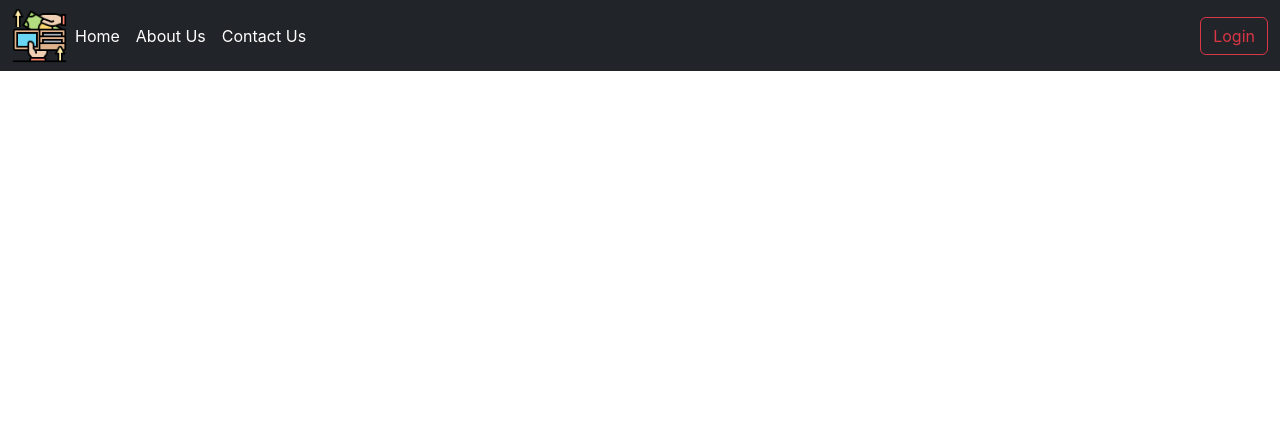
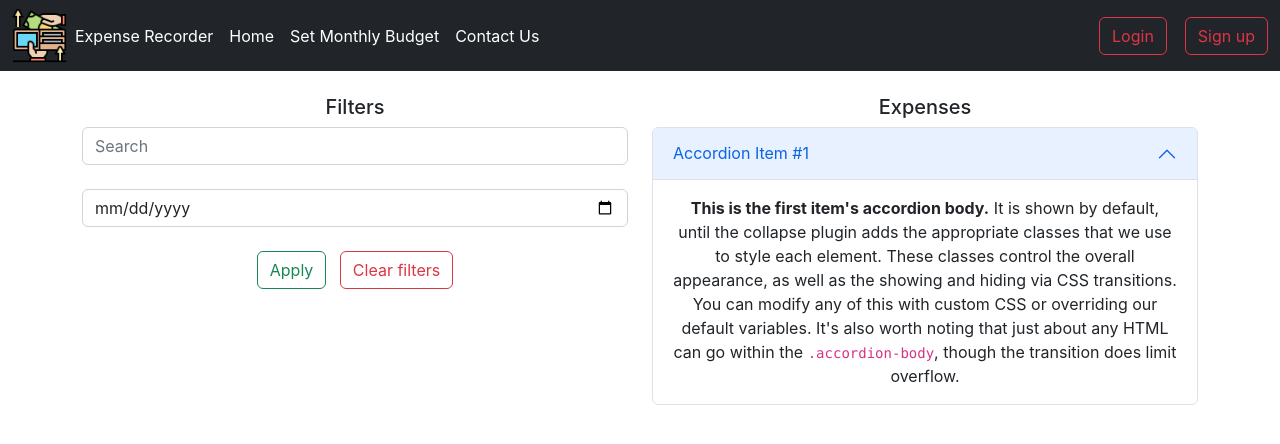
Before and after one commit to Dhokiya-Madhav/ExpenseTrackerClient, a React (Create React App) app: page / in a window 1280 px wide. Shown: the top 444 px of the page. Built offline with nearby package versions, Linux system fonts and the light colour scheme.

Commit message:
Home-screen & signup modules added

```diff
--- a/src/App.js
+++ b/src/App.js
@@ -2,6 +2,8 @@ import logo from './logo.svg';
 import './App.css';
 import Navigation from './components/navigation';
 import Login from './components/login';
+import Signup from './components/signup';
+import Expenses from './components/expense';
 import {
   BrowserRouter,
   Routes,
@@ -13,7 +15,9 @@ function App() {
       <BrowserRouter>
         <Navigation />
         <Routes>
+          <Route path="/" element={<Expenses/>}></Route>
           <Route path="/login" element={<Login/>}></Route>
+          <Route path="/signup" element={<Signup/>}></Route>
         </Routes>
       </BrowserRouter>
 
--- /dev/null
+++ b/src/components/expense.js
@@ -0,0 +1,42 @@
+import React from 'react'
+
+export default function Expenses() {
+
+    return (
+        <>
+            <div className="container text-center">
+                <div className="row align-items-start">
+                    <div className='col'>
+                        <h5>Filters</h5>
+                        <form>
+                            <input type="text" class="form-control" placeholder='Search' />
+                            <br></br>
+                            <input type="date" class="form-control" id="exampleFormControlInput1" />
+                            <br></br>
+                            <button className='btn btn-outline-success'>Apply</button>
+                            &nbsp;&nbsp;&nbsp;
+                            <button className='btn btn-outline-danger'>Clear filters</button>
+                        </form>
+                    </div>
+                    <div className="col">
+                        <h5>Expenses</h5>
+                        <div className="accordion" id="accordionPanelsStayOpenExample">
+                            <div className="accordion-item">
+                                <h2 className="accordion-header" id="panelsStayOpen-headingOne">
+                                    <button className="accordion-button" type="button" data-bs-toggle="collapse" data-bs-target="#panelsStayOpen-collapseOne" aria-expanded="true" aria-controls="panelsStayOpen-collapseOne">
+                                        Accordion Item #1
+                                    </button>
+                                </h2>
+                                <div id="panelsStayOpen-collapseOne" className="accordion-collapse collapse show" aria-labelledby="panelsStayOpen-headingOne">
+                                    <div className="accordion-body">
+                                        <strong>This is the first item's accordion body.</strong> It is shown by default, until the collapse plugin adds the appropriate classes that we use to style each element. These classes control the overall appearance, as well as the showing and hiding via CSS transitions. You can modify any of this with custom CSS or overriding our default variables. It's also worth noting that just about any HTML can go within the <code>.accordion-body</code>, though the transition does limit overflow.
+                                    </div>
+                                </div>
+                            </div>
+                        </div>
+                    </div>
+                </div>
+            </div>
+        </>
+    )
+}
--- a/src/components/navigation.js
+++ b/src/components/navigation.js
@@ -14,10 +14,13 @@ export default function Navigation() {
                         <img src={Logo} height={55} width={55} />
                         <ul className="navbar-nav me-auto mb-2 mb-lg-0">
                             <li className="nav-item">
-                                <a className="nav-link text-white active" aria-current="page" href="#">Home</a>
+                                <a className="nav-link text-white" aria-current="page" href="#">Expense Recorder</a>
                             </li>
                             <li className="nav-item">
-                                <a className="nav-link text-white" href="#">About Us</a>
+                                <Link to="/expense" className="nav-link text-white">Home</Link>
+                            </li>
+                            <li className="nav-item">
+                                <a className="nav-link text-white" href="#">Set Monthly Budget</a>
                             </li>
                             <li className="nav-item">
                                 <a className="nav-link text-white">Contact Us</a>
@@ -25,7 +28,8 @@ export default function Navigation() {
                         </ul>
                         <form className="d-flex" role="search">
                             <button className='btn btn-outline-danger'><Link to="/login" className='nav-link'>Login</Link></button>
-
+                            &nbsp;&nbsp;&nbsp;&nbsp;
+                            <button className='btn btn-outline-danger'><Link to="/signup" className='nav-link'>Sign up</Link></button>
                         </form>
                     </div>
                 </div>
--- /dev/null
+++ b/src/components/signup.js
@@ -0,0 +1,39 @@
+import React from 'react'
+
+export default function Signup() {
+
+    return (
+        <>
+            <form>
+                <div className="container text-center">
+                    <div className="row align-items-start">
+                        <div className="col">
+                            <div className="form-floating mb-3">
+                                <input type="text" className="form-control" id="floatingInput" placeholder="name@example.com" />
+                                <label for="floatingInput">Username</label>
+                            </div>
+                            <div className="form-floating">
+                                <input type="password" className="form-control" id="floatingPassword" placeholder="Password" />
+                                <label for="floatingPassword">Password</label>
+                            </div>
+                            <br></br>
+                            <button type='submit' className='btn btn-outline-success'>Register</button>
+                        </div>
+
+                        <div className="col">
+                            <div className="form-floating mb-3">
+                                <input type="email" className="form-control" id="floatingInput" placeholder="name@example.com" />
+                                <label for="floatingInput">Email Id</label>
+                            </div>
+                            <div className="form-floating mb-3">
+                                <input type="number" className="form-control" id="floatingInput" placeholder="name@example.com" />
+                                <label for="floatingInput">Monthly Budget</label>
+                            </div>
+                            <button type='reset' className='btn btn-outline-danger'>Clear Form</button>
+                        </div>
+                    </div>
+                </div>
+            </form>
+        </>
+    )
+}
```
